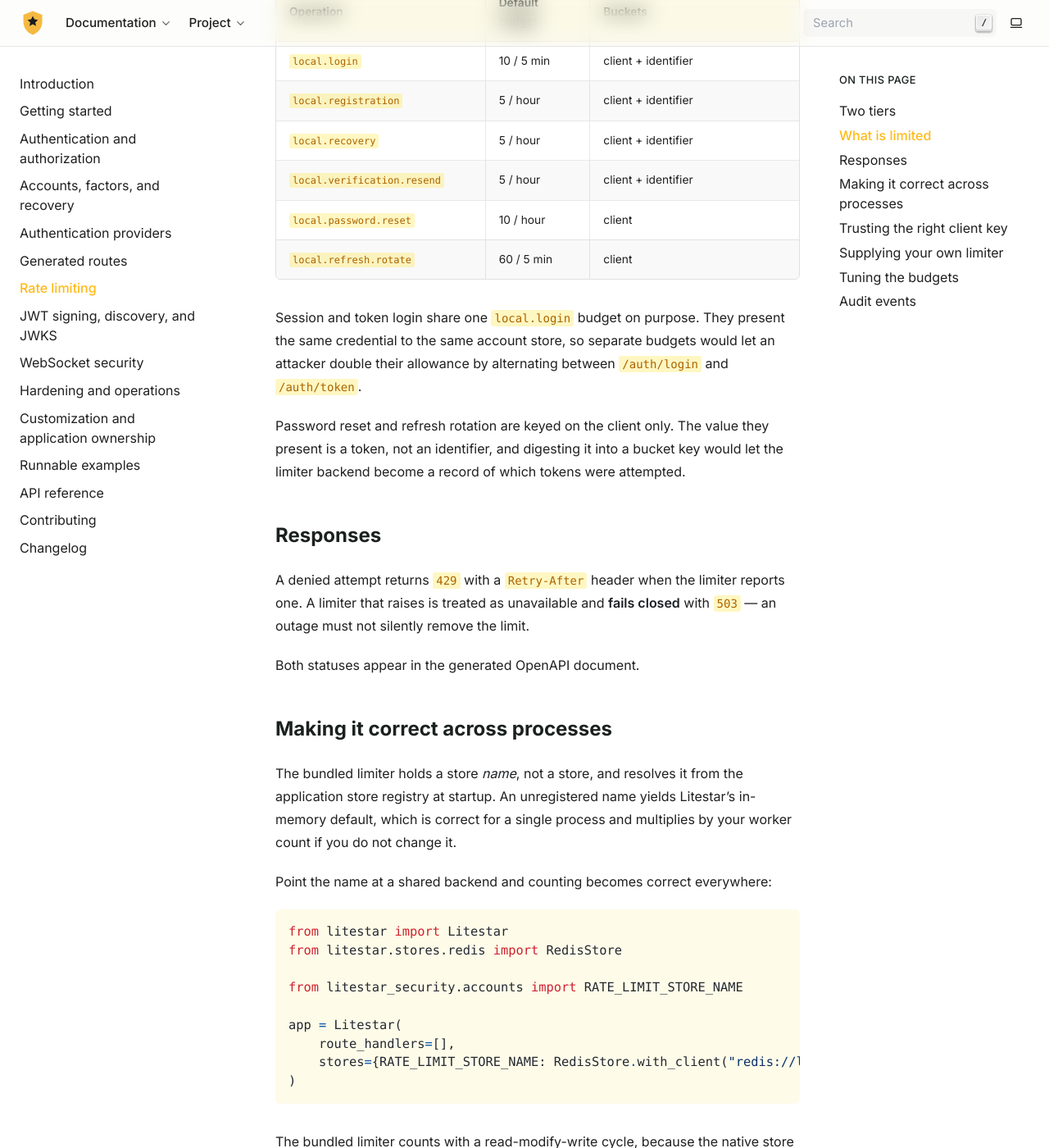
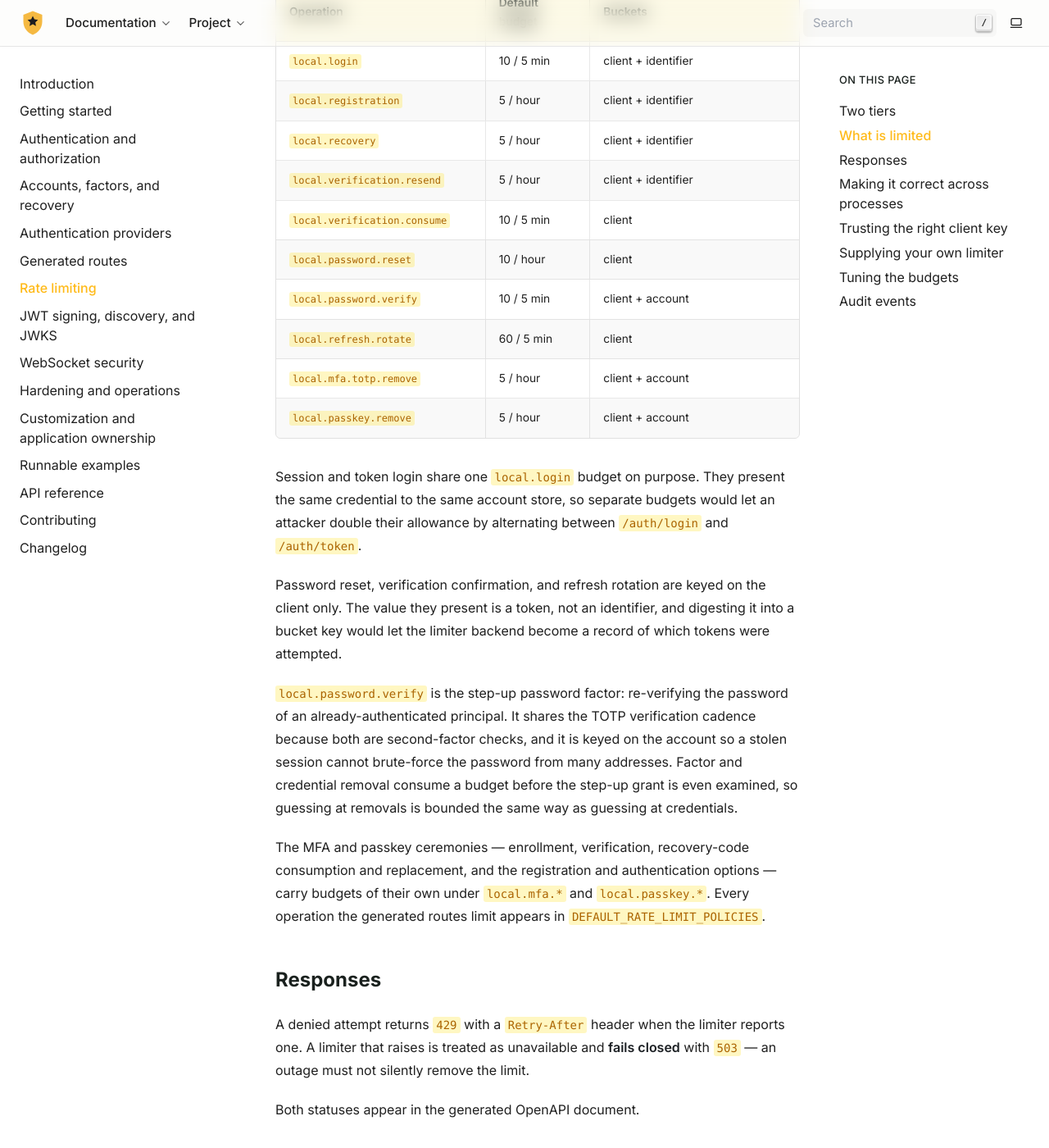
Before and after one commit to cofin/litestar-security, a Sphinx documentation site: the page built from docs/rate-limiting.rst, in a window 1280 px wide and 1400 px high, scrolled down 1017 px. Shown: the whole window at 82% size. Built offline with Sphinx 7.4.7, drawn with Linux system fonts in a browser that asks for light colours; some of the changed text lies outside the part shown.

Commit message:
docs(accounts): cover the new rate-limit budgets, step-up allowlist, and store timing contract

```diff
--- a/docs/rate-limiting.rst
+++ b/docs/rate-limiting.rst
@@ -53,21 +53,48 @@ What is limited
    * - ``local.verification.resend``
      - 5 / hour
      - client + identifier
+   * - ``local.verification.consume``
+     - 10 / 5 min
+     - client
    * - ``local.password.reset``
      - 10 / hour
      - client
+   * - ``local.password.verify``
+     - 10 / 5 min
+     - client + account
    * - ``local.refresh.rotate``
      - 60 / 5 min
      - client
+   * - ``local.mfa.totp.remove``
+     - 5 / hour
+     - client + account
+   * - ``local.passkey.remove``
+     - 5 / hour
+     - client + account
 
 Session and token login share one ``local.login`` budget on purpose. They
 present the same credential to the same account store, so separate budgets would
 let an attacker double their allowance by alternating between ``/auth/login``
 and ``/auth/token``.
 
-Password reset and refresh rotation are keyed on the client only. The value they
-present is a token, not an identifier, and digesting it into a bucket key would
-let the limiter backend become a record of which tokens were attempted.
+Password reset, verification confirmation, and refresh rotation are keyed on
+the client only. The value they present is a token, not an identifier, and
+digesting it into a bucket key would let the limiter backend become a record of
+which tokens were attempted.
+
+``local.password.verify`` is the step-up password factor: re-verifying the
+password of an already-authenticated principal. It shares the TOTP verification
+cadence because both are second-factor checks, and it is keyed on the account so
+a stolen session cannot brute-force the password from many addresses. Factor
+and credential removal consume a budget before the step-up grant is even
+examined, so guessing at removals is bounded the same way as guessing at
+credentials.
+
+The MFA and passkey ceremonies — enrollment, verification, recovery-code
+consumption and replacement, and the registration and authentication options —
+carry budgets of their own under ``local.mfa.*`` and ``local.passkey.*``. Every
+operation the generated routes limit appears in
+:data:`~litestar_security.accounts.DEFAULT_RATE_LIMIT_POLICIES`.
 
 Responses
 =========
@@ -180,7 +207,15 @@ Tuning the budgets
        }
    )
 
-An operation absent from the mapping is not limited by that limiter.
+An operation absent from the mapping is not limited by that limiter. That is
+why the shipped default map is provably exhaustive: an import-time assertion
+requires :data:`~litestar_security.accounts.DEFAULT_RATE_LIMIT_POLICIES` to map
+exactly ``RATE_LIMITED_OPERATIONS``, the canonical set of operations the
+library's own routes hand to a limiter. A new library operation without a
+default budget fails immediately rather than shipping unlimited. When you
+replace the mapping wholesale, keep every operation you did not mean to
+unlimit — starting from ``DEFAULT_RATE_LIMIT_POLICIES`` as above preserves the
+guarantee.
 
 Audit events
 ============
```
Also changed, not shown: docs/generated-routes.rst (+18 -0 lines).
